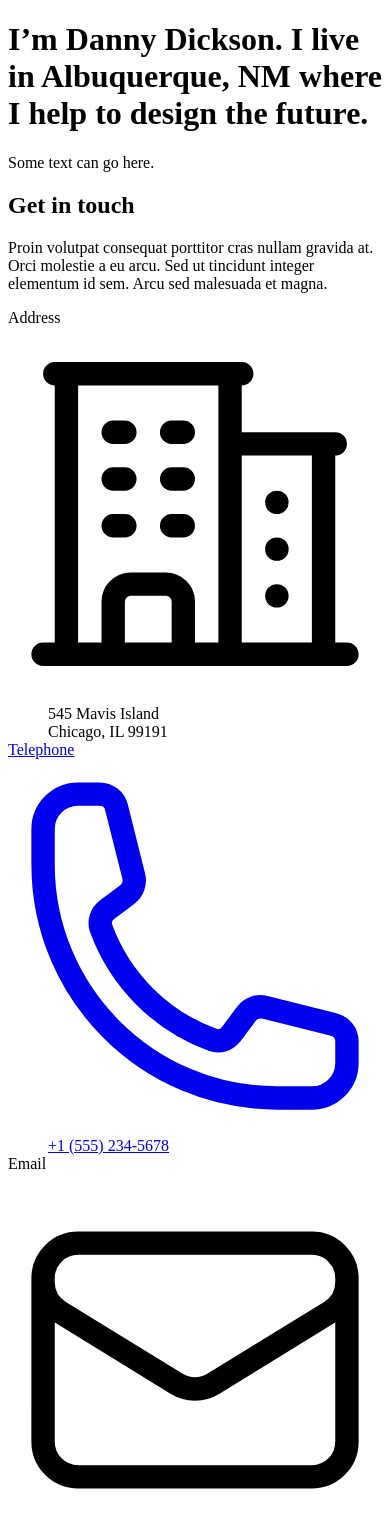
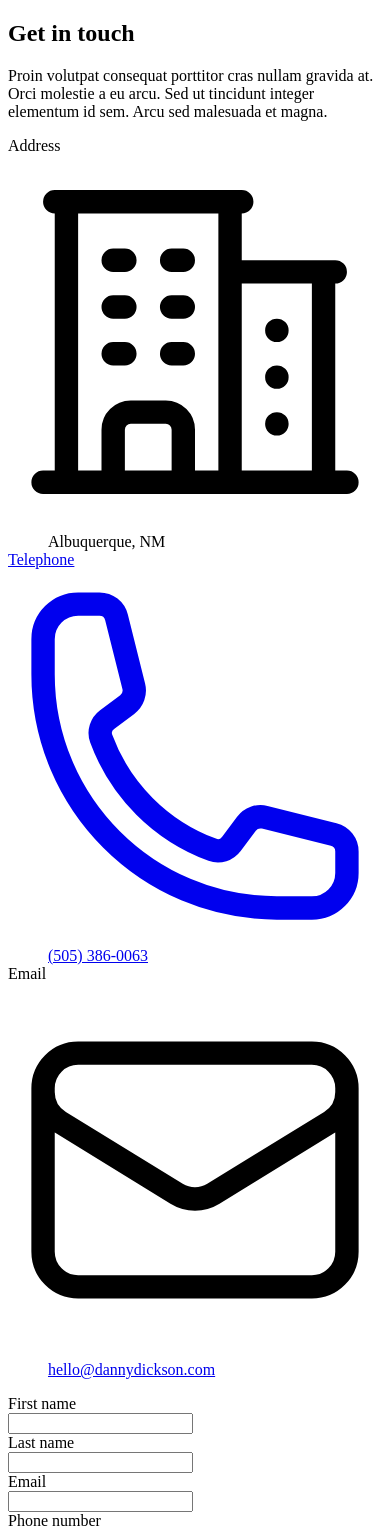
Before and after one commit to dannydickson/dannydickson-refresh, a Next.js app: page /contact in a window 390 px wide. Shown: the top 1528 px of the page. Built offline with nearby package versions, Linux system fonts and the light colour scheme.

Commit message:
Update padding and fix dark mode

```diff
--- a/src/pages/contact.jsx
+++ b/src/pages/contact.jsx
@@ -20,7 +20,7 @@ export function FormSection() {
   return (
     <div className="relative isolate bg-white dark:bg-zinc-900">
       <div className="mx-auto grid max-w-7xl grid-cols-1 lg:grid-cols-2">
-        <div className="relative mt-16 sm:mt-20">
+        <div className="relative pb-24 pr-6  sm:pb-32 lg:pr-8">
           <div className="mx-auto max-w-xl lg:mx-0 lg:max-w-lg">
             <div className="absolute inset-y-0 left-0 -z-10 w-full overflow-hidden bg-white dark:bg-zinc-900 lg:w-1/2">
               {/* <svg
@@ -55,23 +55,19 @@ export function FormSection() {
               Arcu sed malesuada et magna.
             </p>
             <dl className="mt-10 space-y-4">
-              <a className="group flex gap-x-4 text-sm font-medium text-zinc-800 transition hover:text-teal-500 dark:text-zinc-200 dark:hover:text-teal-500">
+              <div className="group flex gap-x-4 text-sm font-medium text-zinc-800 transition dark:text-zinc-200">
                 <dt className="flex-none">
                   <span className="sr-only">Address</span>
                   <BuildingOffice2Icon
-                    className="h-7 w-6 text-zinc-500 transition group-hover:text-teal-500"
+                    className="h-7 w-6 text-zinc-500 transition"
                     aria-hidden="true"
                   />
                 </dt>
-                <dd>
-                  545 Mavis Island
-                  <br />
-                  Chicago, IL 99191
-                </dd>
-              </a>
+                <dd>Albuquerque, NM</dd>
+              </div>
               <a
                 className="group flex gap-x-4 text-sm font-medium text-zinc-800 transition hover:text-teal-500 dark:text-zinc-200 dark:hover:text-teal-500"
-                href="tel:+1 (555) 234-5678"
+                href="tel:+15053860063"
               >
                 <dt className="flex-none">
                   <span className="sr-only">Telephone</span>
@@ -80,7 +76,7 @@ export function FormSection() {
                     aria-hidden="true"
                   />
                 </dt>
-                <dd>+1 (555) 234-5678</dd>
+                <dd>(505) 386-0063</dd>
               </a>
               <a className="group flex gap-x-4 text-sm font-medium text-zinc-800 transition hover:text-teal-500 dark:text-zinc-200 dark:hover:text-teal-500">
                 <dt className="flex-none">
@@ -95,7 +91,7 @@ export function FormSection() {
                     className="hover:text-teal-500 dark:hover:text-teal-500"
                     href="mailto:hello@example.com"
                   >
-                    hello@example.com
+                    hello@dannydickson.com
                   </a>
                 </dd>
               </a>
@@ -105,14 +101,14 @@ export function FormSection() {
         <form
           action="#"
           method="POST"
-          className="px-6 pb-24 pt-20 sm:pb-32 lg:px-8 lg:py-48"
+          className="px-6 pb-24 sm:pb-32 lg:px-8"
         >
           <div className="mx-auto max-w-xl lg:mr-0 lg:max-w-lg">
             <div className="grid grid-cols-1 gap-x-8 gap-y-6 sm:grid-cols-2">
               <div>
                 <label
                   htmlFor="first-name"
-                  className="block text-sm font-semibold leading-6 text-gray-900"
+                  className="block text-sm font-semibold leading-6 text-zinc-800 dark:text-zinc-100"
                 >
                   First name
                 </label>
@@ -122,14 +118,14 @@ export function FormSection() {
                     name="first-name"
                     id="first-name"
                     autoComplete="given-name"
-                    className="block w-full rounded-md border-0 px-3.5 py-2 text-gray-900 shadow-sm ring-1 ring-inset ring-gray-300 placeholder:text-gray-400 focus:ring-2 focus:ring-inset focus:ring-indigo-600 sm:text-sm sm:leading-6"
+                    className="block w-full rounded-md border-0 px-3.5 py-2 text-zinc-800 shadow-sm ring-1 ring-inset ring-gray-300 placeholder:text-gray-400 focus:ring-2 focus:ring-inset focus:ring-indigo-600 dark:text-zinc-100 sm:text-sm sm:leading-6"
                   />
                 </div>
               </div>
               <div>
                 <label
                   htmlFor="last-name"
-                  className="block text-sm font-semibold leading-6 text-gray-900"
+                  className="block text-sm font-semibold leading-6 text-zinc-800 dark:text-zinc-100"
                 >
                   Last name
                 </label>
@@ -139,14 +135,14 @@ export function FormSection() {
                     name="last-name"
                     id="last-name"
                     autoComplete="family-name"
-                    className="block w-full rounded-md border-0 px-3.5 py-2 text-gray-900 shadow-sm ring-1 ring-inset ring-gray-300 placeholder:text-gray-400 focus:ring-2 focus:ring-inset focus:ring-indigo-600 sm:text-sm sm:leading-6"
+                    className="block w-full rounded-md border-0 px-3.5 py-2 text-zinc-800 shadow-sm ring-1 ring-inset ring-gray-300 placeholder:text-gray-400 focus:ring-2 focus:ring-inset focus:ring-indigo-600 dark:text-zinc-100 sm:text-sm sm:leading-6"
                   />
                 </div>
               </div>
               <div className="sm:col-span-2">
                 <label
                   htmlFor="email"
-                  className="block text-sm font-semibold leading-6 text-gray-900"
+                  className="block text-sm font-semibold leading-6 text-zinc-800 dark:text-zinc-100"
                 >
                   Email
                 </label>
@@ -156,14 +152,14 @@ export function FormSection() {
                     name="email"
                     id="email"
                     autoComplete="email"
-                    className="block w-full rounded-md border-0 px-3.5 py-2 text-gray-900 shadow-sm ring-1 ring-inset ring-gray-300 placeholder:text-gray-400 focus:ring-2 focus:ring-inset focus:ring-indigo-600 sm:text-sm sm:leading-6"
+                    className="block w-full rounded-md border-0 px-3.5 py-2 text-zinc-800 shadow-sm ring-1 ring-inset ring-gray-300 placeholder:text-gray-400 focus:ring-2 focus:ring-inset focus:ring-indigo-600 dark:text-zinc-100 sm:text-sm sm:leading-6"
                   />
                 </div>
               </div>
               <div className="sm:col-span-2">
                 <label
                   htmlFor="phone-number"
-                  className="block text-sm font-semibold leading-6 text-gray-900"
+                  className="block text-sm font-semibold leading-6 text-zinc-800 dark:text-zinc-100"
                 >
                   Phone number
                 </label>
@@ -173,14 +169,14 @@ export function FormSection() {
                     name="phone-number"
                     id="phone-number"
                     autoComplete="tel"
-                    className="block w-full rounded-md border-0 px-3.5 py-2 text-gray-900 shadow-sm ring-1 ring-inset ring-gray-300 placeholder:text-gray-400 focus:ring-2 focus:ring-inset focus:ring-indigo-600 sm:text-sm sm:leading-6"
+                    className="block w-full rounded-md border-0 px-3.5 py-2 text-zinc-800 shadow-sm ring-1 ring-inset ring-gray-300 placeholder:text-gray-400 focus:ring-2 focus:ring-inset focus:ring-indigo-600 dark:text-zinc-100 sm:text-sm sm:leading-6"
                   />
                 </div>
               </div>
               <div className="sm:col-span-2">
                 <label
                   htmlFor="message"
-                  className="block text-sm font-semibold leading-6 text-gray-900"
+                  className="block text-sm font-semibold leading-6 text-zinc-800 dark:text-zinc-100"
                 >
                   Message
                 </label>
@@ -189,7 +185,7 @@ export function FormSection() {
                     name="message"
                     id="message"
                     rows={4}
-                    className="block w-full rounded-md border-0 px-3.5 py-2 text-gray-900 shadow-sm ring-1 ring-inset ring-gray-300 placeholder:text-gray-400 focus:ring-2 focus:ring-inset focus:ring-indigo-600 sm:text-sm sm:leading-6"
+                    className="block w-full rounded-md border-0 px-3.5 py-2 text-zinc-800 shadow-sm ring-1 ring-inset ring-gray-300 placeholder:text-gray-400 focus:ring-2 focus:ring-inset focus:ring-indigo-600 dark:text-zinc-100 sm:text-sm sm:leading-6"
                     defaultValue={''}
                   />
                 </div>
@@ -221,15 +217,6 @@ export default function Contact() {
         />
       </Head>
       <Container className="mt-16 sm:mt-32">
-        <div className="lg:order-first lg:row-span-2">
-          <h1 className="text-4xl font-bold tracking-tight text-zinc-800 dark:text-zinc-100 sm:text-5xl">
-            I’m Danny Dickson. I live in Albuquerque, NM where I help to design
-            the future.
-          </h1>
-          <div className="mt-6 space-y-7 text-base text-zinc-600 dark:text-zinc-400">
-            Some text can go here.
-          </div>
-        </div>
         <FormSection />
       </Container>
     </>
```
